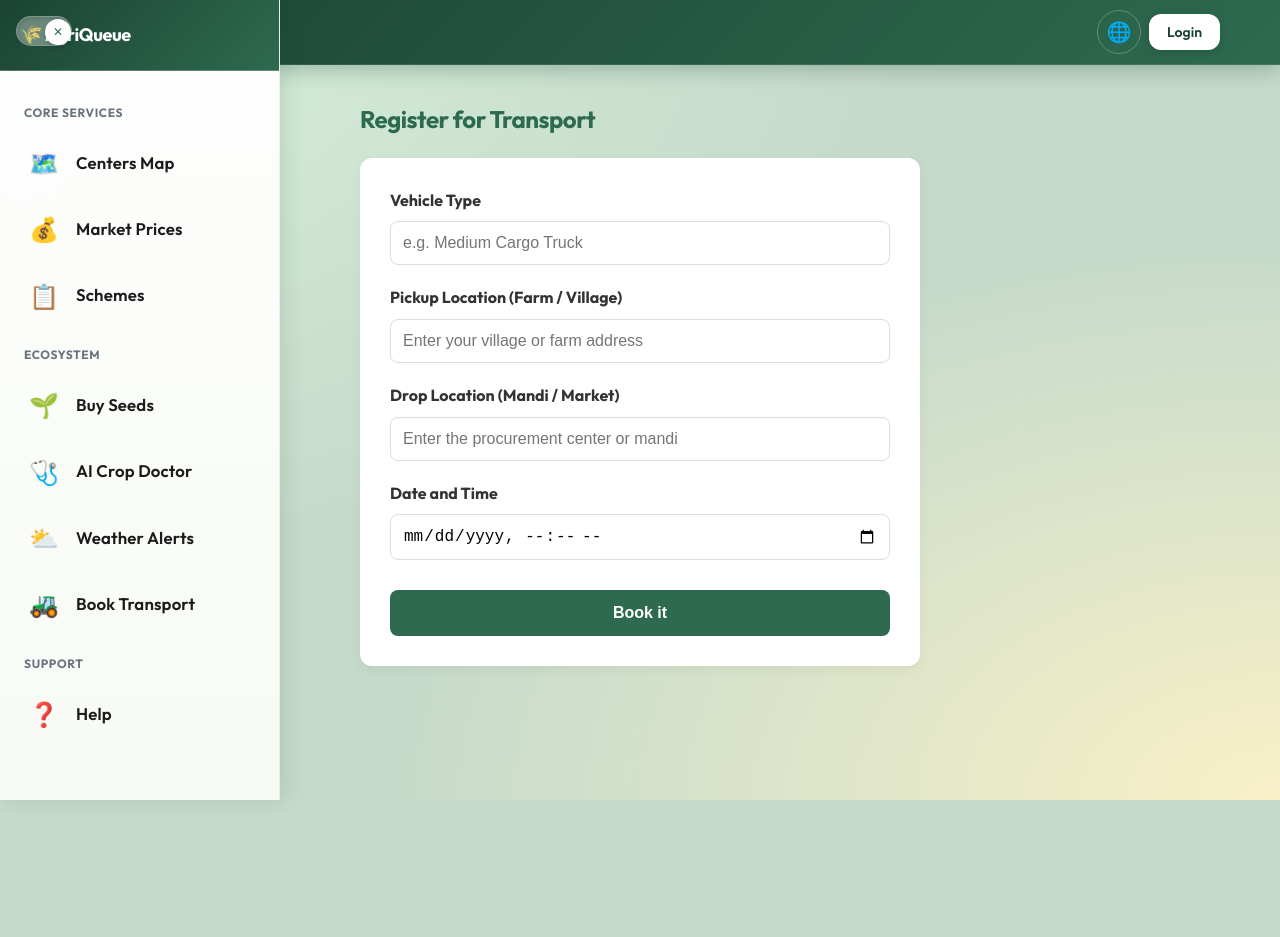
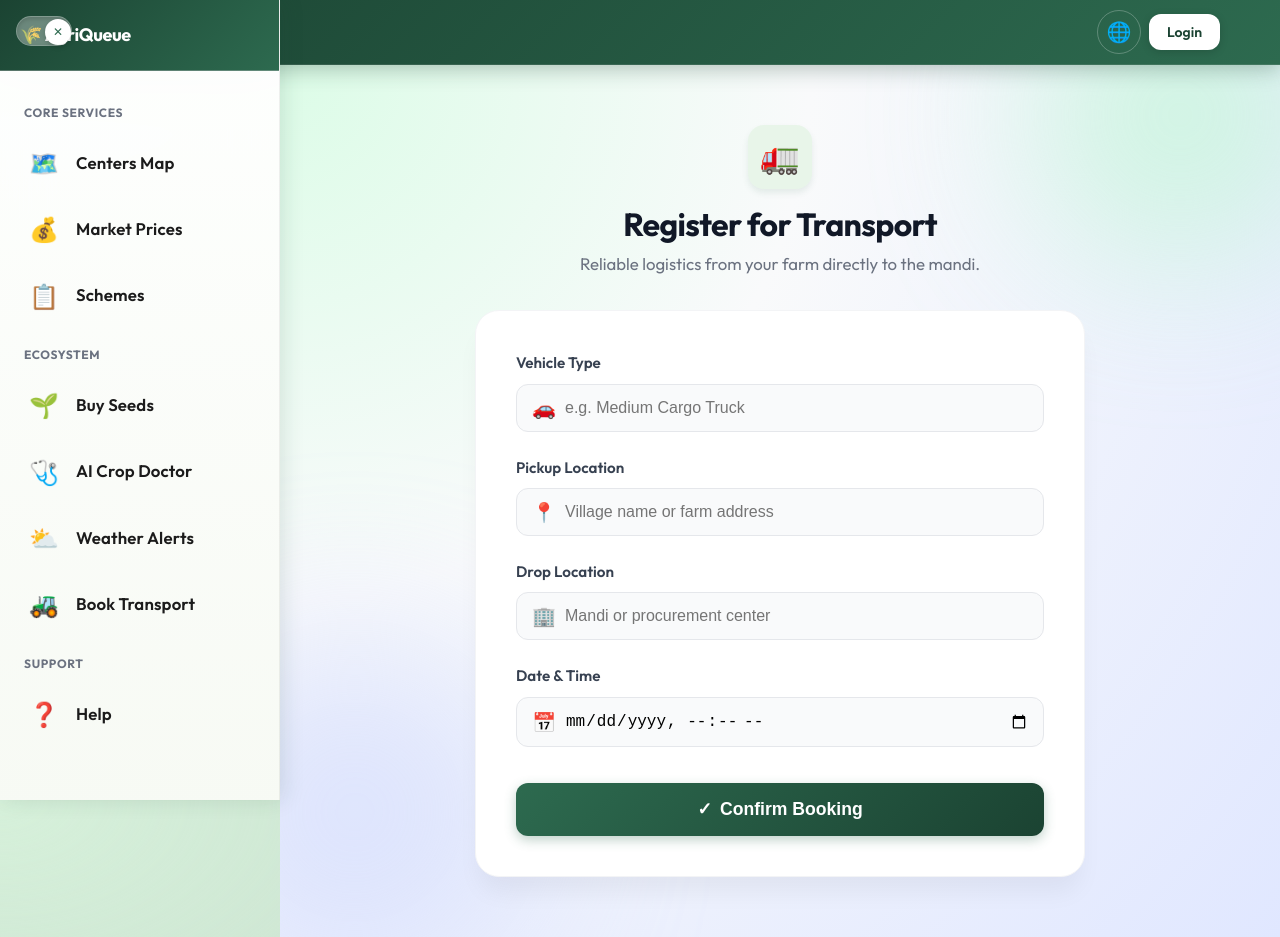
Before and after one commit to Digital-India-Hackathon-2026/hack-horizon, a React (Vite) app in the folder client/: page /book-transport in a window 1280 px wide. Before the commit the page ends 800 px from the top, so only its background shows below. Built offline with nearby package versions, Linux system fonts and the light colour scheme.

Commit message:
style: upgrade transport booking page UI with premium background and layout

```diff
--- a/client/src/pages/TransportBooking.jsx
+++ b/client/src/pages/TransportBooking.jsx
@@ -51,83 +51,163 @@ export default function TransportBooking() {
 
   if (success) {
     return (
-      <div className="container" style={{ padding: '40px 20px', textAlign: 'center' }}>
-        <div style={{ background: '#D1E7DD', color: '#0F5132', padding: '30px', borderRadius: '12px', display: 'inline-block' }}>
-          <h2>✅ Booking Successful!</h2>
-          <p>Your transport request has been received. We will contact you shortly.</p>
-          <p>Redirecting to transport page...</p>
+      <div className="page" style={{ paddingTop: '60px', display: 'flex', justifyContent: 'center', alignItems: 'center', minHeight: '60vh' }}>
+        <div className="animate-slide-up" style={{ background: 'linear-gradient(145deg, #ffffff, #f0fdf4)', padding: '50px 40px', borderRadius: '24px', boxShadow: '0 20px 40px rgba(0,0,0,0.08), 0 1px 3px rgba(0,0,0,0.05)', textAlign: 'center', maxWidth: '450px', border: '1px solid #dcfce7' }}>
+          <div style={{ fontSize: '4rem', marginBottom: '16px', animation: 'pulse 2s infinite' }}>✅</div>
+          <h2 style={{ color: '#166534', margin: '0 0 12px', fontSize: '1.8rem', fontWeight: 700 }}>Booking Confirmed!</h2>
+          <p style={{ color: '#15803d', fontSize: '1.05rem', margin: '0 0 24px', lineHeight: 1.5 }}>Your transport request has been securely placed. Our driver will contact you shortly.</p>
+          <div style={{ display: 'inline-block', padding: '8px 16px', background: '#dcfce7', color: '#166534', borderRadius: '30px', fontSize: '0.9rem', fontWeight: 600 }}>
+            Redirecting...
+          </div>
         </div>
       </div>
     );
   }
 
   return (
-    <div className="container" style={{ padding: '40px 20px', maxWidth: '600px', margin: '0 auto' }}>
-      <h2 style={{ marginBottom: '24px', color: '#2D6A4F' }}>Register for Transport</h2>
+    <div className="page" style={{
+      paddingTop: '60px',
+      paddingBottom: '60px',
+      background: 'radial-gradient(circle at top left, #dcfce7 0%, #f9fafb 40%, #e0e7ff 100%)',
+      minHeight: 'calc(100vh - 64px)',
+      position: 'relative',
+      overflow: 'hidden'
+    }}>
+      {/* Decorative background blur elements */}
+      <div style={{ position: 'absolute', top: '-100px', right: '-50px', width: '300px', height: '300px', background: '#bbf7d0', filter: 'blur(80px)', borderRadius: '50%', zIndex: 0, opacity: 0.6 }} />
+      <div style={{ position: 'absolute', bottom: '-50px', left: '-100px', width: '350px', height: '350px', background: '#c7d2fe', filter: 'blur(90px)', borderRadius: '50%', zIndex: 0, opacity: 0.5 }} />
 
-      {error && <div style={{ background: '#F8D7DA', color: '#842029', padding: '12px', borderRadius: '8px', marginBottom: '20px' }}>{error}</div>}
+      <div className="container" style={{ maxWidth: '650px', margin: '0 auto', position: 'relative', zIndex: 1 }}>
 
-      <form onSubmit={handleSubmit} style={{ background: 'white', padding: '30px', borderRadius: '12px', boxShadow: '0 4px 12px rgba(0,0,0,0.05)' }}>
+        <div className="animate-slide-up" style={{ textAlign: 'center', marginBottom: '32px' }}>
+          <div style={{ display: 'inline-flex', alignItems: 'center', justifyContent: 'center', width: '64px', height: '64px', background: '#e8f5e9', borderRadius: '16px', marginBottom: '16px', fontSize: '2rem', boxShadow: '0 4px 6px rgba(45, 106, 79, 0.1)' }}>
+            🚛
+          </div>
+          <h2 style={{ margin: '0 0 8px', color: '#111827', fontSize: '2rem', fontWeight: 700, letterSpacing: '-0.02em' }}>Register for Transport</h2>
+          <p style={{ margin: 0, color: '#6b7280', fontSize: '1.05rem' }}>Reliable logistics from your farm directly to the mandi.</p>
+        </div>
 
-        <div style={{ marginBottom: '20px' }}>
-          <label style={{ display: 'block', marginBottom: '8px', fontWeight: 'bold', color: '#333' }}>Vehicle Type</label>
+        {error && (
+          <div className="animate-in" style={{ background: '#fef2f2', borderLeft: '4px solid #ef4444', color: '#991b1b', padding: '16px', borderRadius: '8px', marginBottom: '24px', display: 'flex', alignItems: 'center', gap: '12px', boxShadow: '0 2px 4px rgba(0,0,0,0.02)' }}>
+            <span style={{ fontSize: '1.2rem' }}>⚠️</span>
+            <span style={{ fontWeight: 500 }}>{error}</span>
+          </div>
+        )}
+
+        <form onSubmit={handleSubmit} className="animate-slide-up" style={{ animationDelay: '0.1s', background: 'white', padding: '40px', borderRadius: '24px', boxShadow: '0 20px 25px -5px rgba(0, 0, 0, 0.05), 0 8px 10px -6px rgba(0, 0, 0, 0.01)', border: '1px solid #f3f4f6' }}>
+
+          <div style={{ marginBottom: '24px' }}>
+            <label style={{ display: 'block', marginBottom: '8px', fontWeight: 600, color: '#374151', fontSize: '0.95rem' }}>Vehicle Type</label>
+            <div style={{ position: 'relative' }}>
+              <span style={{ position: 'absolute', left: '16px', top: '50%', transform: 'translateY(-50%)', fontSize: '1.2rem', color: '#9ca3af' }}>🚗</span>
               <input
                 type="text"
                 name="vehicle_name"
                 value={formData.vehicle_name}
                 onChange={handleChange}
                 required
-            style={{ width: '100%', padding: '12px', borderRadius: '8px', border: '1px solid #ddd', fontSize: '16px' }}
+                style={{ width: '100%', padding: '14px 14px 14px 48px', borderRadius: '12px', border: '1px solid #e5e7eb', fontSize: '1rem', background: '#f9fafb', transition: 'all 0.2s', outline: 'none' }}
                 placeholder="e.g. Medium Cargo Truck"
+                onFocus={(e) => { e.target.style.borderColor = '#2D6A4F'; e.target.style.background = 'white'; e.target.style.boxShadow = '0 0 0 4px rgba(45, 106, 79, 0.1)'; }}
+                onBlur={(e) => { e.target.style.borderColor = '#e5e7eb'; e.target.style.background = '#f9fafb'; e.target.style.boxShadow = 'none'; }}
               />
             </div>
+          </div>
 
-        <div style={{ marginBottom: '20px' }}>
-          <label style={{ display: 'block', marginBottom: '8px', fontWeight: 'bold', color: '#333' }}>Pickup Location (Farm / Village)</label>
+          <div style={{ marginBottom: '24px' }}>
+            <label style={{ display: 'block', marginBottom: '8px', fontWeight: 600, color: '#374151', fontSize: '0.95rem' }}>Pickup Location</label>
+            <div style={{ position: 'relative' }}>
+              <span style={{ position: 'absolute', left: '16px', top: '50%', transform: 'translateY(-50%)', fontSize: '1.2rem', color: '#9ca3af' }}>📍</span>
               <input
                 type="text"
                 name="pickup_location"
                 value={formData.pickup_location}
                 onChange={handleChange}
                 required
-            style={{ width: '100%', padding: '12px', borderRadius: '8px', border: '1px solid #ddd', fontSize: '16px' }}
-            placeholder="Enter your village or farm address"
+                style={{ width: '100%', padding: '14px 14px 14px 48px', borderRadius: '12px', border: '1px solid #e5e7eb', fontSize: '1rem', background: '#f9fafb', transition: 'all 0.2s', outline: 'none' }}
+                placeholder="Village name or farm address"
+                onFocus={(e) => { e.target.style.borderColor = '#2D6A4F'; e.target.style.background = 'white'; e.target.style.boxShadow = '0 0 0 4px rgba(45, 106, 79, 0.1)'; }}
+                onBlur={(e) => { e.target.style.borderColor = '#e5e7eb'; e.target.style.background = '#f9fafb'; e.target.style.boxShadow = 'none'; }}
               />
             </div>
+          </div>
 
-        <div style={{ marginBottom: '20px' }}>
-          <label style={{ display: 'block', marginBottom: '8px', fontWeight: 'bold', color: '#333' }}>Drop Location (Mandi / Market)</label>
+          <div style={{ marginBottom: '24px' }}>
+            <label style={{ display: 'block', marginBottom: '8px', fontWeight: 600, color: '#374151', fontSize: '0.95rem' }}>Drop Location</label>
+            <div style={{ position: 'relative' }}>
+              <span style={{ position: 'absolute', left: '16px', top: '50%', transform: 'translateY(-50%)', fontSize: '1.2rem', color: '#9ca3af' }}>🏢</span>
               <input
                 type="text"
                 name="drop_location"
                 value={formData.drop_location}
                 onChange={handleChange}
                 required
-            style={{ width: '100%', padding: '12px', borderRadius: '8px', border: '1px solid #ddd', fontSize: '16px' }}
-            placeholder="Enter the procurement center or mandi"
+                style={{ width: '100%', padding: '14px 14px 14px 48px', borderRadius: '12px', border: '1px solid #e5e7eb', fontSize: '1rem', background: '#f9fafb', transition: 'all 0.2s', outline: 'none' }}
+                placeholder="Mandi or procurement center"
+                onFocus={(e) => { e.target.style.borderColor = '#2D6A4F'; e.target.style.background = 'white'; e.target.style.boxShadow = '0 0 0 4px rgba(45, 106, 79, 0.1)'; }}
+                onBlur={(e) => { e.target.style.borderColor = '#e5e7eb'; e.target.style.background = '#f9fafb'; e.target.style.boxShadow = 'none'; }}
               />
             </div>
+          </div>
 
-        <div style={{ marginBottom: '30px' }}>
-          <label style={{ display: 'block', marginBottom: '8px', fontWeight: 'bold', color: '#333' }}>Date and Time</label>
+          <div style={{ marginBottom: '36px' }}>
+            <label style={{ display: 'block', marginBottom: '8px', fontWeight: 600, color: '#374151', fontSize: '0.95rem' }}>Date & Time</label>
+            <div style={{ position: 'relative' }}>
+              <span style={{ position: 'absolute', left: '16px', top: '50%', transform: 'translateY(-50%)', fontSize: '1.2rem', color: '#9ca3af', zIndex: 1, pointerEvents: 'none' }}>📅</span>
               <input
                 type="datetime-local"
                 name="booking_date"
                 value={formData.booking_date}
                 onChange={handleChange}
                 required
-            style={{ width: '100%', padding: '12px', borderRadius: '8px', border: '1px solid #ddd', fontSize: '16px' }}
+                style={{ width: '100%', padding: '14px 14px 14px 48px', borderRadius: '12px', border: '1px solid #e5e7eb', fontSize: '1rem', background: '#f9fafb', transition: 'all 0.2s', outline: 'none' }}
+                onFocus={(e) => { e.target.style.borderColor = '#2D6A4F'; e.target.style.background = 'white'; e.target.style.boxShadow = '0 0 0 4px rgba(45, 106, 79, 0.1)'; }}
+                onBlur={(e) => { e.target.style.borderColor = '#e5e7eb'; e.target.style.background = '#f9fafb'; e.target.style.boxShadow = 'none'; }}
               />
+            </div>
           </div>
 
           <button
             type="submit"
             disabled={loading}
-          style={{ width: '100%', padding: '14px', background: '#2D6A4F', color: 'white', border: 'none', borderRadius: '8px', fontSize: '16px', fontWeight: 'bold', cursor: loading ? 'not-allowed' : 'pointer' }}>
-          {loading ? 'Booking...' : 'Book it'}
+            style={{
+              width: '100%',
+              padding: '16px',
+              background: 'linear-gradient(135deg, #2D6A4F 0%, #1B4332 100%)',
+              color: 'white',
+              border: 'none',
+              borderRadius: '12px',
+              fontSize: '1.1rem',
+              fontWeight: 700,
+              cursor: loading ? 'not-allowed' : 'pointer',
+              transition: 'all 0.3s ease',
+              boxShadow: '0 4px 12px rgba(45, 106, 79, 0.3)',
+              display: 'flex',
+              alignItems: 'center',
+              justifyContent: 'center',
+              gap: '8px'
+            }}
+            onMouseOver={(e) => !loading && (e.currentTarget.style.transform = 'translateY(-2px)')}
+            onMouseOut={(e) => !loading && (e.currentTarget.style.transform = 'translateY(0)')}
+          >
+            {loading ? (
+              <span style={{ display: 'flex', alignItems: 'center', gap: '8px' }}>
+                <span className="spinner" style={{ width: '20px', height: '20px', borderWidth: '3px', borderTopColor: 'transparent', borderColor: 'rgba(255,255,255,0.3)', borderTopColor: 'white' }}></span>
+                Confirming...
+              </span>
+            ) : (
+              <><span>✓</span> Confirm Booking</>
+            )}
           </button>
+
+          {!navigator.onLine && (
+            <p style={{ textAlign: 'center', marginTop: '16px', fontSize: '0.85rem', color: '#6b7280', display: 'flex', alignItems: 'center', justifyContent: 'center', gap: '6px' }}>
+              <span>📶</span> You are offline. We will book via SMS.
+            </p>
+          )}
 
         </form>
       </div>
+    </div>
   );
 }
```
Lines whose indentation alone changed are shown as unchanged.
